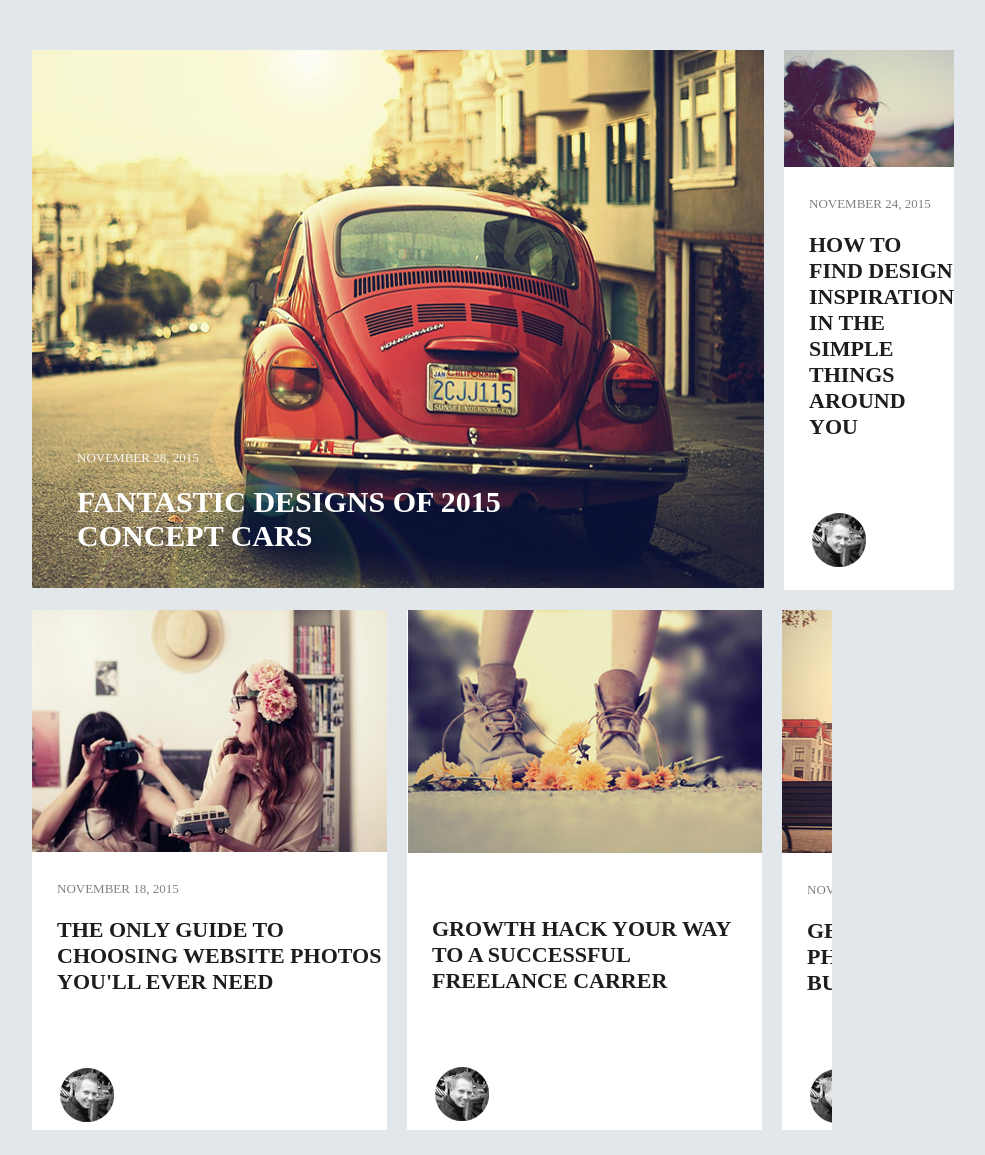
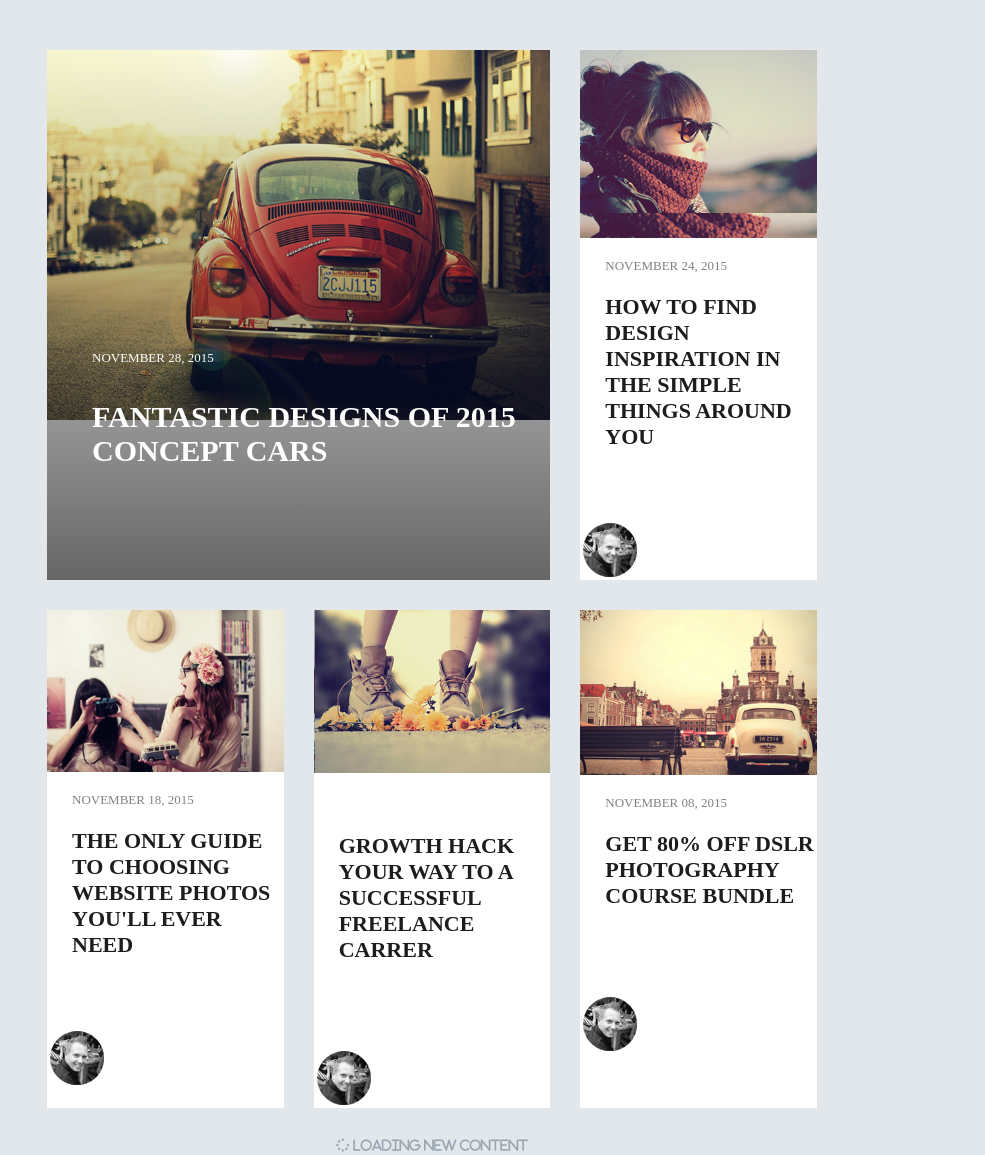
Before and after one commit to IrynaGera/Lesson-9, a plain HTML site: page 9.2/index.html in a window 1280 px wide. Shown: the top 1155 px of the page, without its empty margins (208-1193 px from the left). Drawn offline with Linux system fonts and the light colour scheme.

Commit message:
homework-9

```diff
--- a/9.1/style.css
+++ b/9.1/style.css
@@ -20,10 +20,15 @@ html {
 .flex-row {
     display: flex;
     justify-content: space-around;
+    flex-wrap: wrap;
+}
+
+.flex-col {
+    width: calc(100% / 3);
+    padding: 0 15px;
 }
 
 .column {
-   width: 30%;
    background-color: white;
    text-align: center;
    padding: 40px 0;
@@ -72,5 +77,6 @@ span {
 }
 
 .column:hover {
-  transform: scale(1.2);
+  transform: scale(1.1);
+  transition: all ease-in-out 0.3s;
 }
--- a/9.2/index.html
+++ b/9.2/index.html
@@ -12,38 +12,54 @@
     <main>
         <section>
             <div class="container">
-                <article class="newarticle">
-                    <div class="column1">
-                        <img src="img/1.png" alt="1">
-                        <time datetime="2015-11-28"><strong>NOVEMBER 28, 2015</strong> </time>
+                <div class="flex-row">
+                    <div class="column column-big">
+                        <article class="article">
+                            <img src="img/1.png" alt="image-description">
+                            <span class="time-holder">NOVEMBER 28, 2015</span>
                             <h1 class="title1"> FANTASTIC DESIGNS OF 2015 CONCEPT CARS</h1>
+                        </article>
                     </div>
-                    <div class="column2">
-                        <img src="img/2.png" alt="2" class="image2">
+                    <div class="column">
+                        <article class="article">
+                            <div class="image-holder">
+                                <img src="img/2.png" alt="image-description" class="image2">
+                            </div>
                             <time datetime="2015-11-24" class="time">NOVEMBER 24, 2015</time>
-                        <h1 class="title">HOW TO FIND DESIGN INSPIRATION IN THE SIMPLE THINGS AROUND YOU</h1>
+                            <h1>HOW TO FIND DESIGN INSPIRATION IN THE SIMPLE THINGS AROUND YOU</h1>
                             <img src="img/icon1.png" alt="icon" class="icon">
+                        </article>
                     </div>
-                </article>
-                <article class="oldarticle">
-                    <div class="column3">
-                        <img src="img/3.png" alt="3" class="image3">
+                    <div class="column">
+                        <article class="article">
+                            <div class="image-holder">
+                                <img src="img/3.png" alt="image-description" class="image3">
+                            </div>
                             <time datetime="2015-11-18" class="time">NOVEMBER 18, 2015</time>
                             <h1> THE ONLY GUIDE TO CHOOSING WEBSITE PHOTOS YOU'LL EVER NEED</h1>
                             <img src="img/icon1.png" alt="icon" class="icon">
+                        </article>
                     </div>
-                    <div class="column4">
-                        <img src="img/4.png" alt="4" class="image4">
-                        <h1>GROWTH HACK YOUR WAY TO A SUCCESSFUL FREELANCE CARRER</h1>
+                    <div class="column">
+                        <article class="article">
+                            <div class="image-holder">
+                                <img src="img/4.png" alt="image-description" class="image4">
+                            </div>
+                            <h1 class="title-holder">GROWTH HACK YOUR WAY TO A SUCCESSFUL FREELANCE CARRER</h1>
                             <img src="img/icon1.png" alt="icon" class="icon">
+                        </article>
                     </div>
-                    <div class="column5">
-                        <img src="img/5.png" alt="5" class="image5">
+                    <div class="column">
+                        <article class="article">
+                            <div class="image-holder">
+                                <img src="img/5.png" alt="image-description" class="image5">
+                            </div>
                             <time datetime="2015-11-08" class="time">NOVEMBER 08, 2015</time>
-                        <h1>GET 80% OFF DSLR PHOTOGRAPHY COURSE BUNDLE</h1>
+                            <h1 class="title-holder1">GET 80% OFF DSLR PHOTOGRAPHY COURSE BUNDLE</h1>
                             <img src="img/icon1.png" alt="icon" class="icon">
+                        </article>
                     </div>
-                </article>
+                </div>
                 <div class="loading">
                     <i class="fas fa-spinner"> Loading new content</i>
                 </div>
--- a/9.2/style.css
+++ b/9.2/style.css
@@ -9,6 +9,11 @@ html {
     box-sizing: border-box;
 }
 
+img {
+    max-width: 100%;
+    display: block;
+}
+
 .container {
     max-width: 1600px;
     width: 100%;
@@ -17,35 +22,59 @@ html {
     padding: 50px 240px 0;
 }
 
-.newarticle {
+.flex-row {
     display: flex;
-    position: relative;
-    height: 540px;
-    margin-bottom: 20px;
+    flex-wrap: wrap;
 }
 
-.column1 {
-    margin-right: 20px;
+.article {
+    background-color: white;
+    height: 100%;
 }
 
-time strong {
+.column.column-big {
+    width: calc(100% - (100% / 3));
+    background-color: transparent;
+}
+
+.column-big .article {
+    position: relative;
+}
+
+.column-big .article::before {
+    content: '';
+    position: absolute;
+    top: 0;
+    right: 0;
+    left: 0;
+    bottom: 0;
+    background: linear-gradient(to bottom,  rgba(0,0,0,0) 0%,rgba(0,0,0,0.6) 100%);
+}
+
+.column {
+    width: calc(100% / 3);
+    padding: 0 15px 30px;
+}
+
+.image-holder {
+    background-image: url('img/2.png'), url('img/3.png'), url('img/4.png'), url('img/5.png') ;
+    width: 100%;
+}
+
+.time-holder {
     position: absolute;
     left: 45px;
-}
-
-strong {
-    padding: 400px 0 0 0;
+    top: 300px;
     font-size: 13px;
     color: #ffffff;
     font-weight: 500;
-    opacity: 0.9;
 }
 
 .title1 {
-     position: absolute;
+    position: absolute;
     left: 45px;
     display: block;
-    top: 435px;
+    top: 350px;
     color: white;
     font-size: 30px;
     width: 430px;
@@ -59,49 +88,26 @@ h1 {
     color: #1d1d1d;
 }
 
-.column2,
-.column3,
-.column5 {
-    background-color: white;
-}
-
 .image2 {
     padding-bottom: 25px;
     width: 100%;
 }
 
 .time {
-    padding: 0 0 20px 25px;
+    padding: 20px 0 20px 25px;
     display: block;
     color: #818181;
     font-weight: 500;
     font-size: 13px;
 }
 
-.icon {
-    padding-left: 25px;
+.title-holder {
+    padding-top: 60px;
+    padding-bottom: 85px;
 }
 
-.oldarticle {
-    display: flex;
-    overflow: hidden;
-    padding-bottom: 80px;
-}
-
-.column4 {
-    margin: 0 20px;
-    background-color: white;
-    width: 355px;
-}
-
-.image3,
-.image5 {
-   padding-bottom: 25px;
-}
-
-.image4 {
-    padding-bottom: 59px;
-    width: 355px;
+.title-holder1 {
+    padding-bottom: 85px;
 }
 
 .loading {
@@ -110,16 +116,3 @@ h1 {
     font-size: 13px;
     color: #99a5b0;
 }
-
-.column3  {
-    width: 355px;
-}
-
-.column5 {
-    width: 368px;
-}
-
-.image5 {
-    width: 368px;
-    height: 268px;
-}
```
Also changed, not shown: 9.1/index.html (+7 -1 lines). Lines whose indentation alone changed are shown as unchanged.
